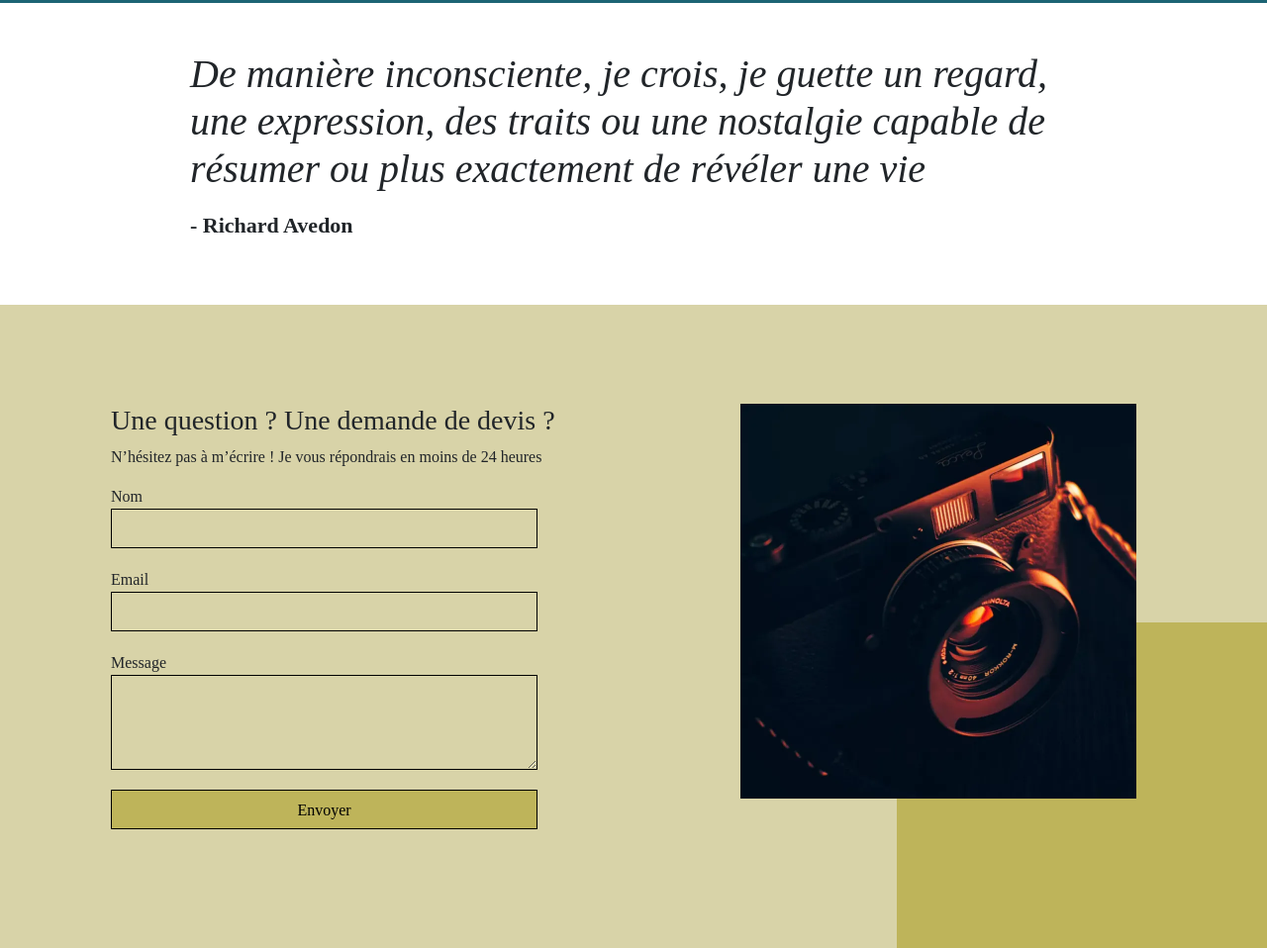
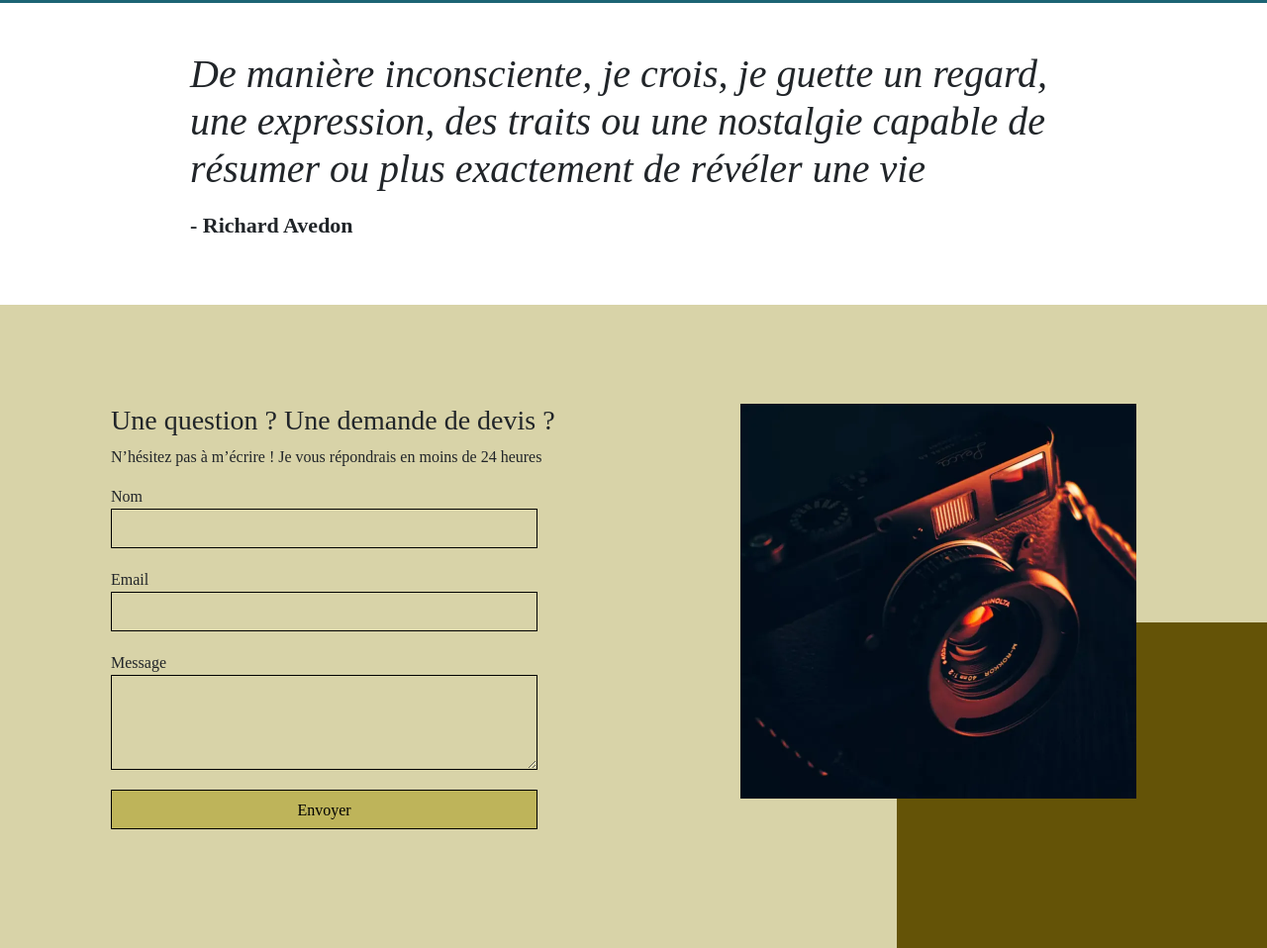
Before and after one commit to daddyjanno/Projet4-Nina-Carducci, a website: page index.html in a window 1280 px wide. Shown: the part 3657-4615 px from the top of the page at 99% size. Drawn offline with nearby package versions, Linux system fonts and the light colour scheme; a web font is replaced by a local one.

Commit message:
contrast color

```diff
--- a/assets/style.css
+++ b/assets/style.css
@@ -203,7 +203,7 @@ body {
 }
 .picture.right::before {
     content: ' ';
-    background-color: #beb45a;
+    background-color: #645307;
     width: 374px;
     height: 329px;
     position: absolute;
```
